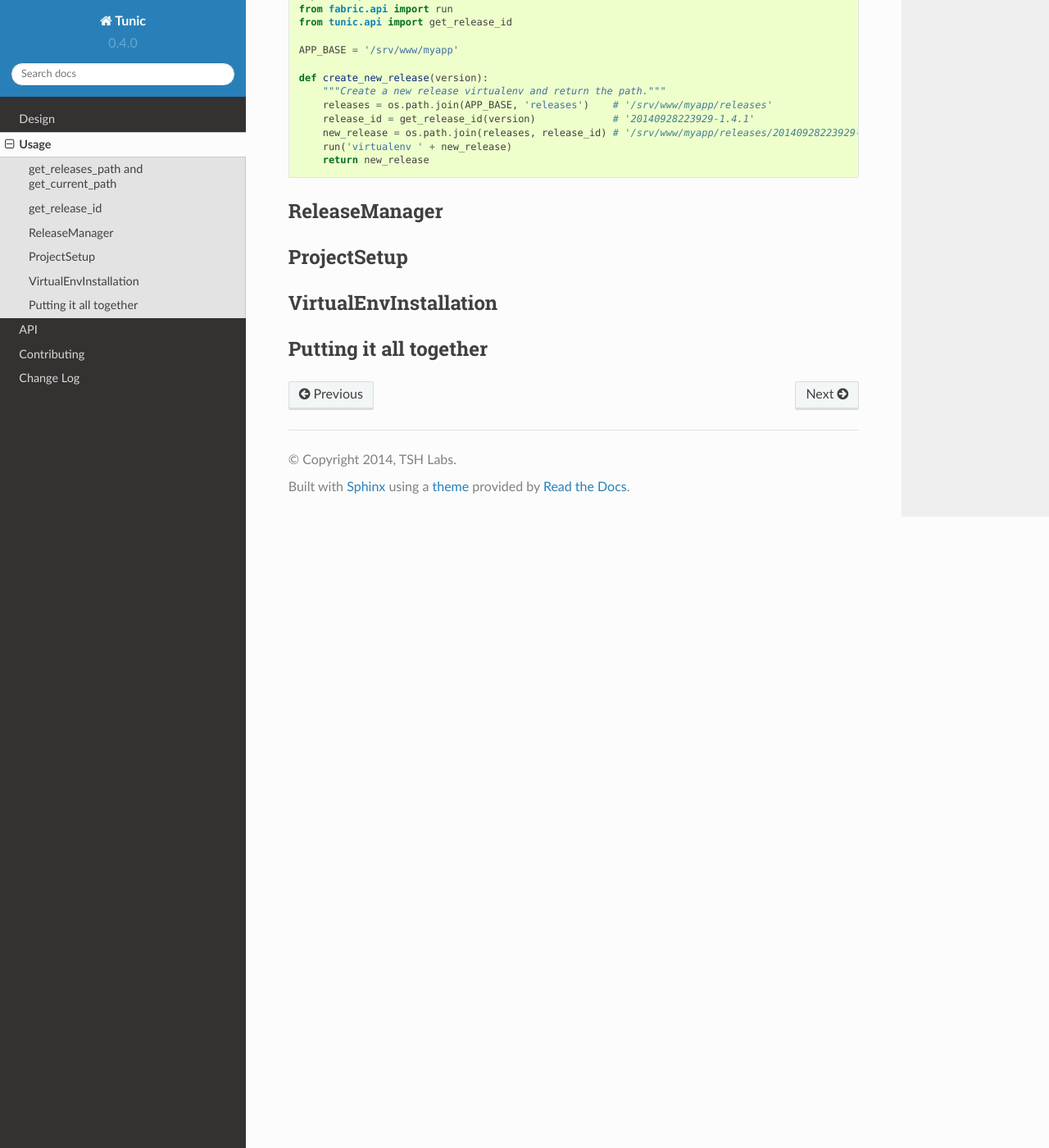
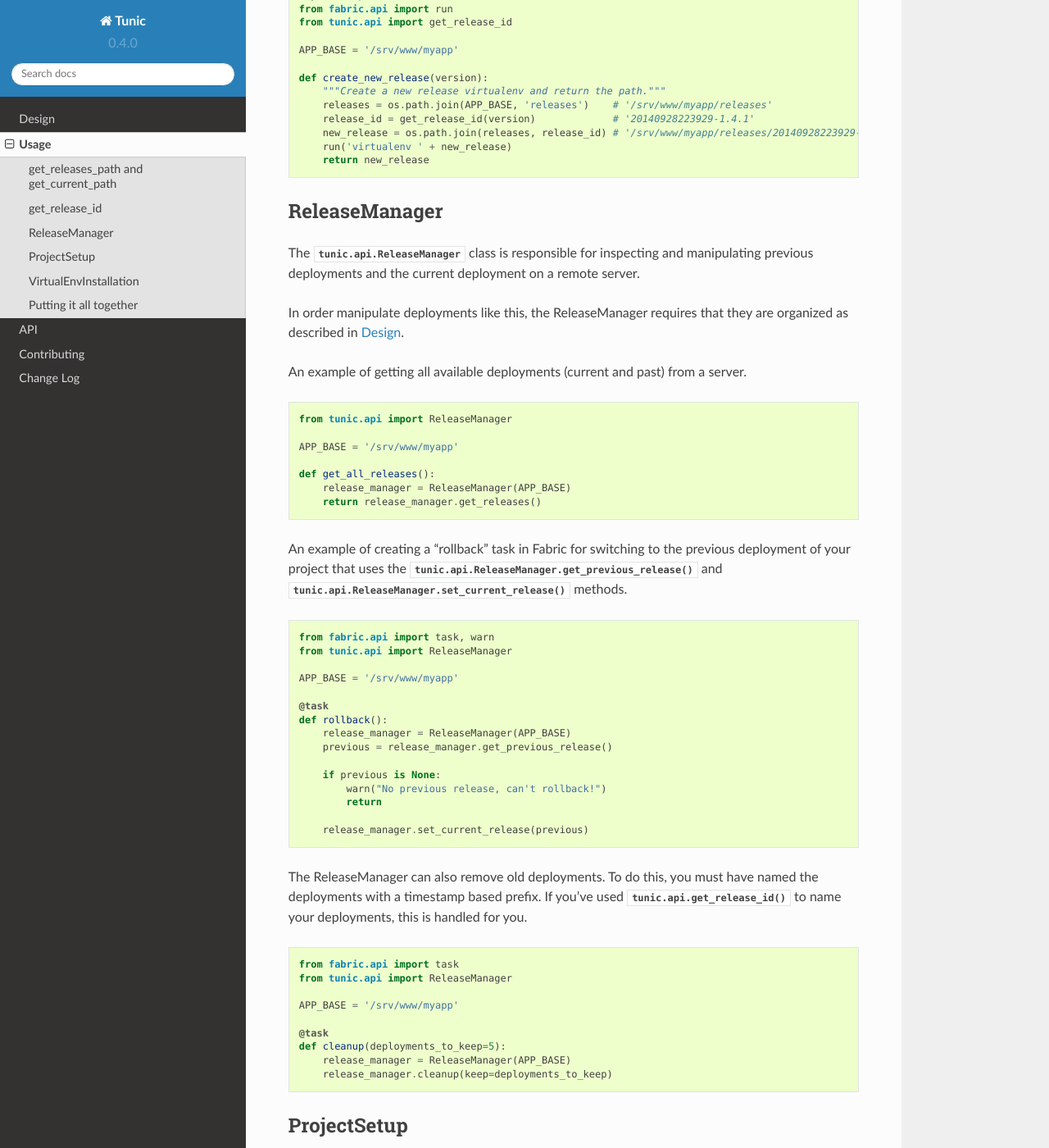
Before and after one commit to 56quarters/tunic, a Sphinx documentation site: the page built from doc/source/usage.rst, in a window 1280 px wide and 1400 px high, scrolled down 1411 px. Shown: the whole window at 82% size. Built offline with Sphinx 7.4.7 and the Read the Docs theme 2.0.0, drawn with Linux system fonts in a browser that asks for light colours.

Commit message:
Usage docs for the ReleaseManager class

```diff
--- a/doc/source/usage.rst
+++ b/doc/source/usage.rst
@@ -84,11 +86,65 @@ deployment.
         return new_release
 
 
-.. _`ISO 8601`: http://en.wikipedia.org/wiki/ISO_8601
-
 ReleaseManager
 --------------
 
+The :class:`tunic.api.ReleaseManager` class is responsible for inspecting and
+manipulating previous deployments and the current deployment on a remote server.
+
+In order manipulate deployments like this, the ReleaseManager requires that they
+are organized as described in :doc:`design`.
+
+An example of getting all available deployments (current and past) from a server.
+
+.. code-block:: python
+
+    from tunic.api import ReleaseManager
+
+    APP_BASE = '/srv/www/myapp'
+
+    def get_all_releases():
+        release_manager = ReleaseManager(APP_BASE)
+        return release_manager.get_releases()
+
+
+An example of creating a "rollback" task in Fabric for switching to the previous
+deployment of your project that uses the :meth:`tunic.api.ReleaseManager.get_previous_release`
+and :meth:`tunic.api.ReleaseManager.set_current_release` methods.
+
+.. code-block:: python
+
+    from fabric.api import task, warn
+    from tunic.api import ReleaseManager
+
+    APP_BASE = '/srv/www/myapp'
+
+    @task
+    def rollback():
+        release_manager = ReleaseManager(APP_BASE)
+        previous = release_manager.get_previous_release()
+
+        if previous is None:
+            warn("No previous release, can't rollback!")
+            return
+
+        release_manager.set_current_release(previous)
+
+The ReleaseManager can also remove old deployments. To do this, you must have named
+the deployments with a timestamp based prefix. If you've used :func:`tunic.api.get_release_id`
+to name your deployments, this is handled for you.
+
+.. code-block:: python
+
+    from fabric.api import task
+    from tunic.api import ReleaseManager
+
+    APP_BASE = '/srv/www/myapp'
+
+    @task
+    def cleanup(deployments_to_keep=5):
+        release_manager = ReleaseManager(APP_BASE)
+        release_manager.cleanup(keep=deployments_to_keep)
 
 ProjectSetup
 ------------
```
Also changed, not shown: other parts of doc/source/usage.rst (+2 -0 lines).
